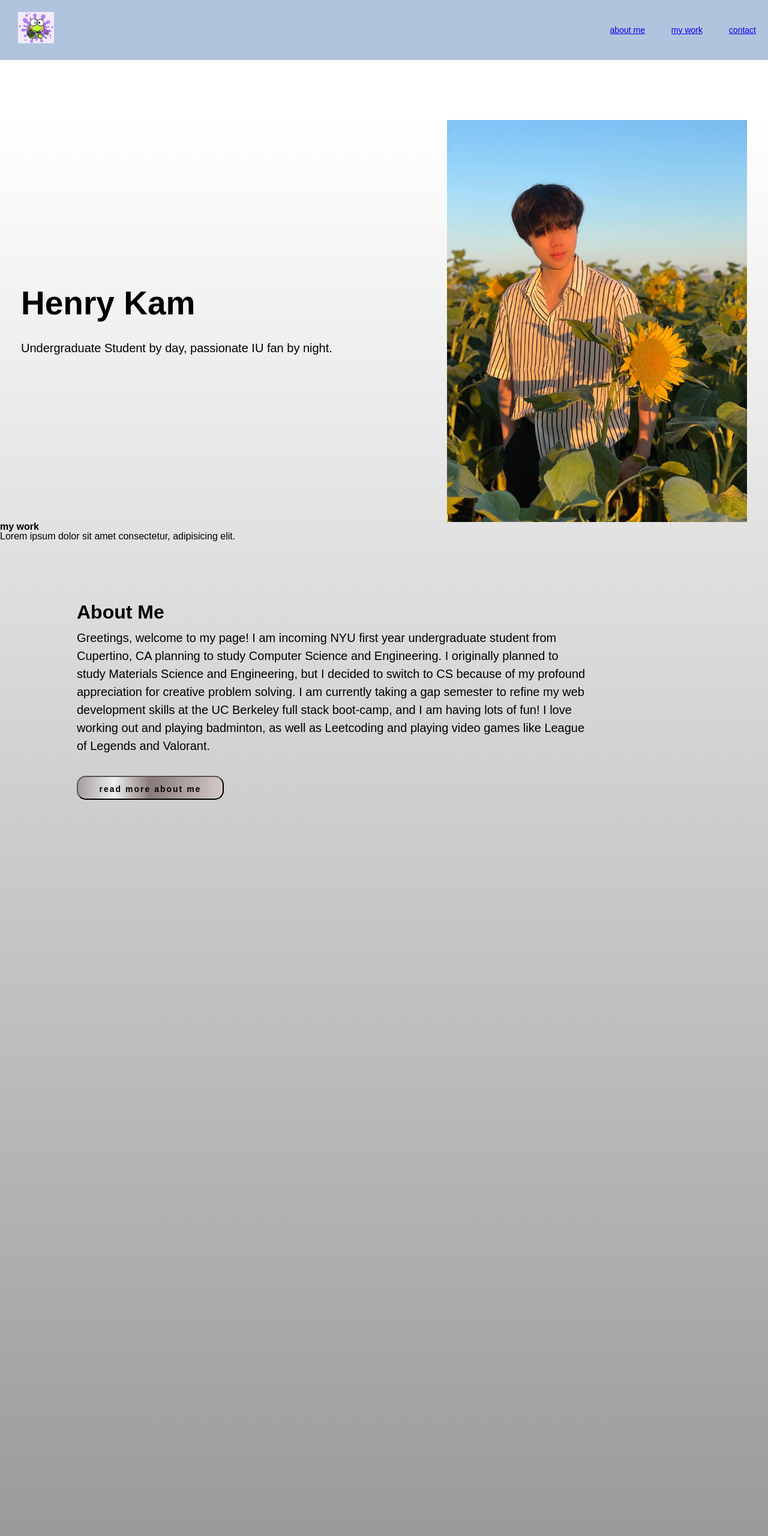
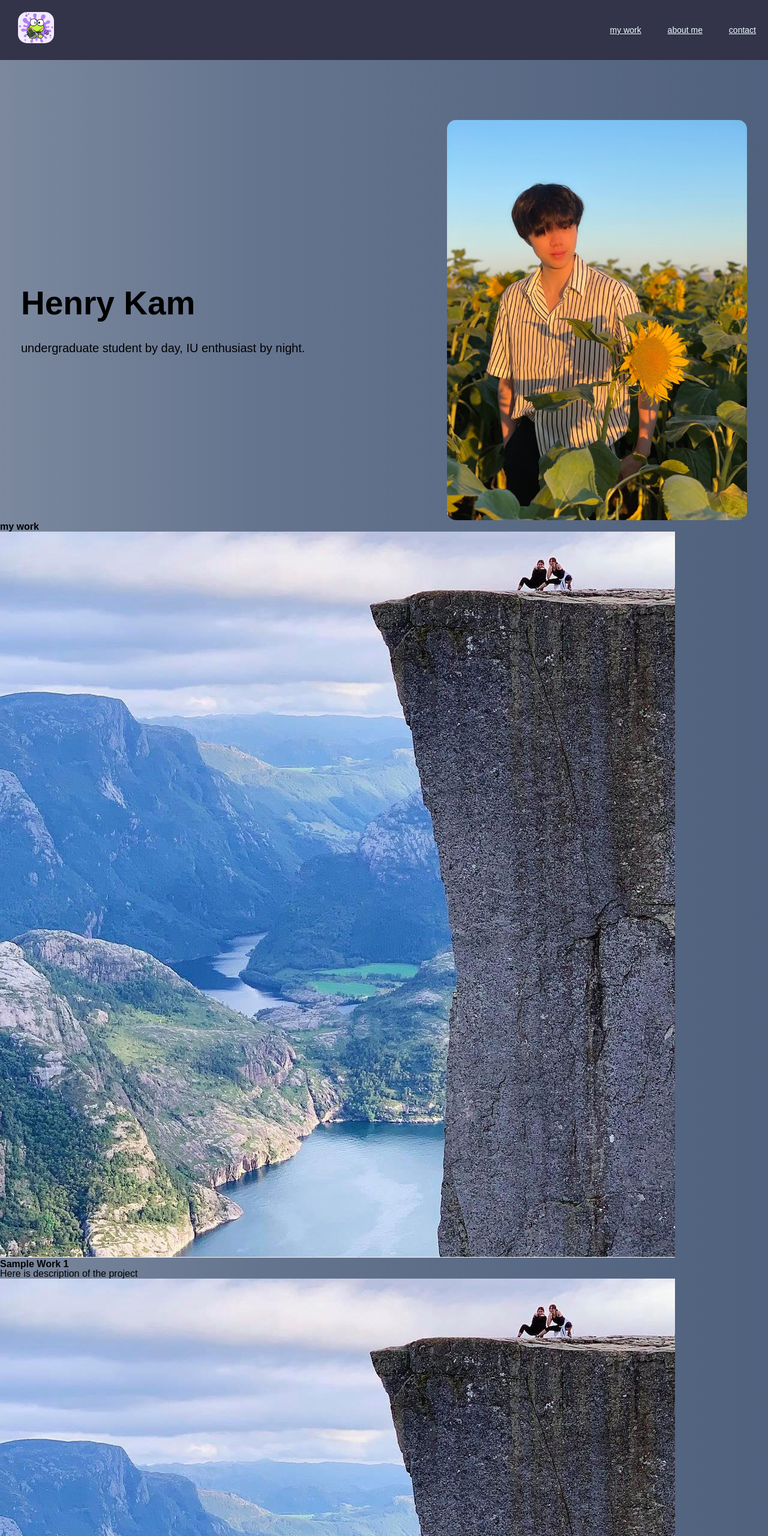
Before and after one commit to gulpinhenry/gulpinhenry.github.io, a plain HTML site: page index.html in a window 1280 px wide. Shown: the top 2560 px of the page at 60% size. Drawn offline with Linux system fonts and the light colour scheme.

Commit message:
outline basic elements of my-work section

```diff
--- a/assets/css/style.css
+++ b/assets/css/style.css
@@ -6,7 +6,7 @@
 header{
   display: flex;
   height: 100px;
-  background-color: lightsteelblue;
+  background-color: rgb(51, 51, 73);
 
 }
 header #left-side{
@@ -18,7 +18,7 @@ header #left-side{
 header #left-side #header-icon{
   max-height: 60px;
   max-width: 60px;
-
+  border-radius: 15px;
 }
 
 header #right-side{
@@ -29,6 +29,7 @@ header #right-side{
 }
 
 header #right-side a{
+  color: azure;
   margin: 10px 10px 10px 10px;
   padding: 10px 10px 10px 10px;
 }
@@ -36,13 +37,14 @@ header #right-side a{
 #general-container{
   display:block;
   justify-content: center;
-  background-image: linear-gradient(white, gray);
-  margin-top: 100px;
+  background-image: linear-gradient(to left, #4f617d, #65748e 66%, #7b889e 100%);
+  padding-top: 100px;
 }
 
 #banner{
   display: flex;
   justify-content: space-around;
+  align-items: center;
 }
 
 #banner #intro-text{
@@ -72,14 +74,16 @@ header #right-side a{
   height: auto;
   width: 500px;
 
+
 }
 #banner figure #pfp{
   width: 100%;
   height: 100%;
+  border-radius: 15px;
 
 }
 main{
-  height: 2300px;
+  /*height: 2300px;*/
   margin: auto;
 }
 
@@ -108,7 +112,7 @@ main{
   margin: 10px 0px 10px 0px;
 }
 
-#about-me input{
+input{
   font-family: "DM Sans", sans-serif;
   font-size: 14px;
   font-weight: 700;
@@ -128,7 +132,7 @@ footer{
   justify-content: space-between;
   height: 140px;
   text-align: center;
-  background-color: lightsteelblue;
+  background-color: rgb(61, 67, 77);
 }
 
 footer #left-side, footer #right-side, footer #links{
@@ -152,6 +156,7 @@ footer #links{
 }
 
 footer #links a{
+  color: azure;
   order: 2;
   padding: 50px 30px 40px 30px;
 }
--- a/index.html
+++ b/index.html
@@ -15,9 +15,9 @@
         <img id = "header-icon" src="./assets/images/purplepfp.jpg" alt="purple keropi"/>
       </div>
       <div id = "right-side">
-        <nav> <!-- Clicking on Nav Bar doesnt work-->
+        <nav>
+          <a href = "#my-work">my work</a>
           <a href = "#about-me">about me</a>
-          <a href = "#my-work">my work</a>
           <a href = "#footer">contact</a>
         </nav>
       </div>
@@ -31,7 +31,7 @@
           </div>
           <div id = "mini-desc">
             <p>
-              Undergraduate Student by day, passionate IU fan by night.
+              undergraduate student by day, IU enthusiast by night.
             </p>
           </div>
         </div>
@@ -43,7 +43,35 @@
       <main>
         <section id = "my-work">
           <h2>my work</h2>
-          <p class="highlighted-text">Lorem ipsum dolor sit amet consectetur, adipisicing elit.</p>
+
+          <div class = "work-container">
+            <div class = "box">
+              <figure>
+                <img class = "work-img" src="./assets/images/bigrock.jpg" alt="Ashley on a big rock in Norway!"/>
+                <figcaption>
+                  <h2>
+                    Sample Work 1
+                  </h2>
+                  <p>
+                    Here is description of the project
+                  </p>
+                </figcaption>
+              </figure>
+            </div>
+            <div class = "box">
+              <figure>
+                <img class = "work-img" src="./assets/images/bigrock.jpg" alt="Ashley on a big rock in Norway!"/>
+                <figcaption>
+                  <h2>
+                    Sample Work 2
+                  </h2>
+                  <p>
+                    Here is description of the project
+                  </p>
+                </figcaption>
+              </figure>
+            </div>
+          </div>
         </section>
 
 
```
Also changed, not shown: assets/images/bigrock.jpg (added).
